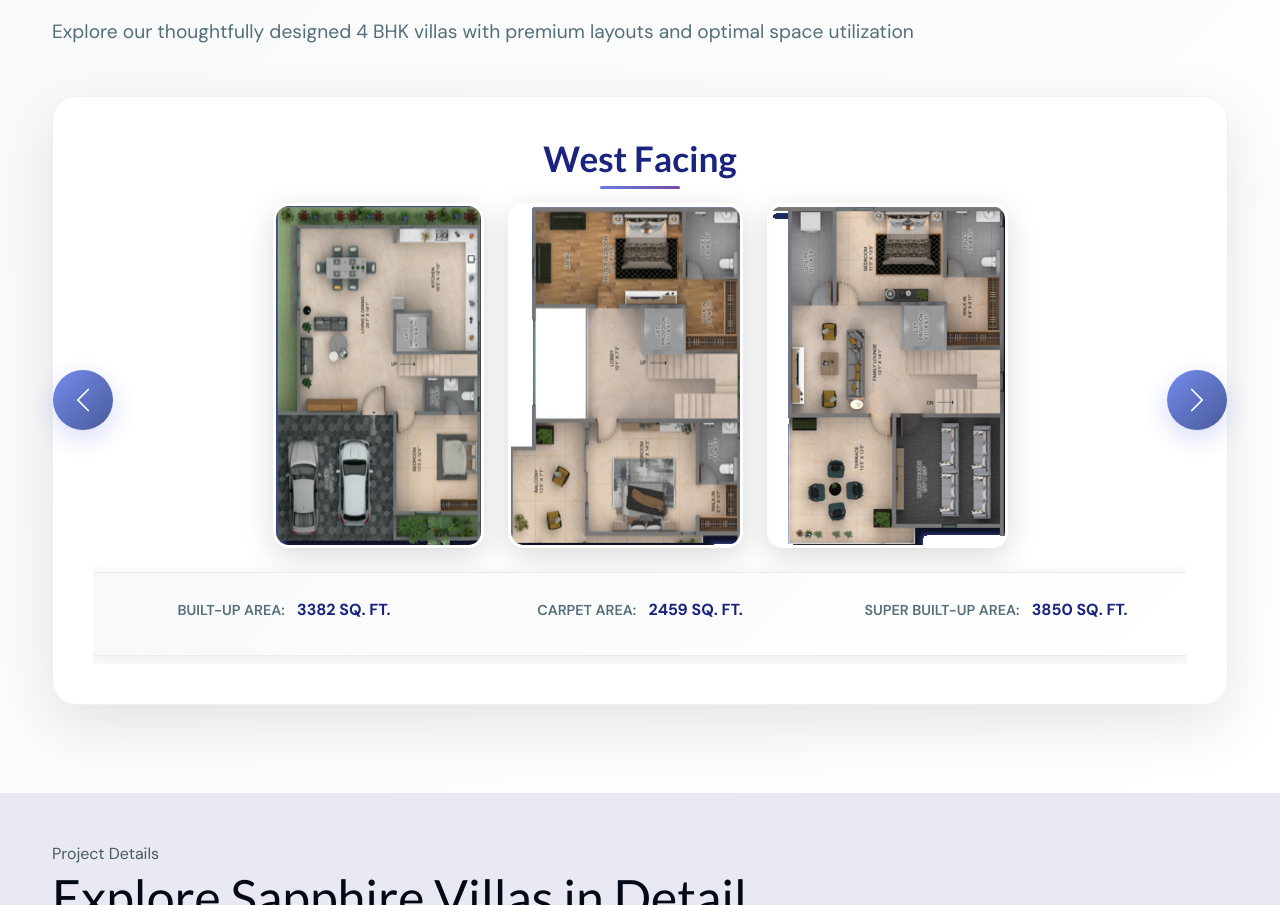
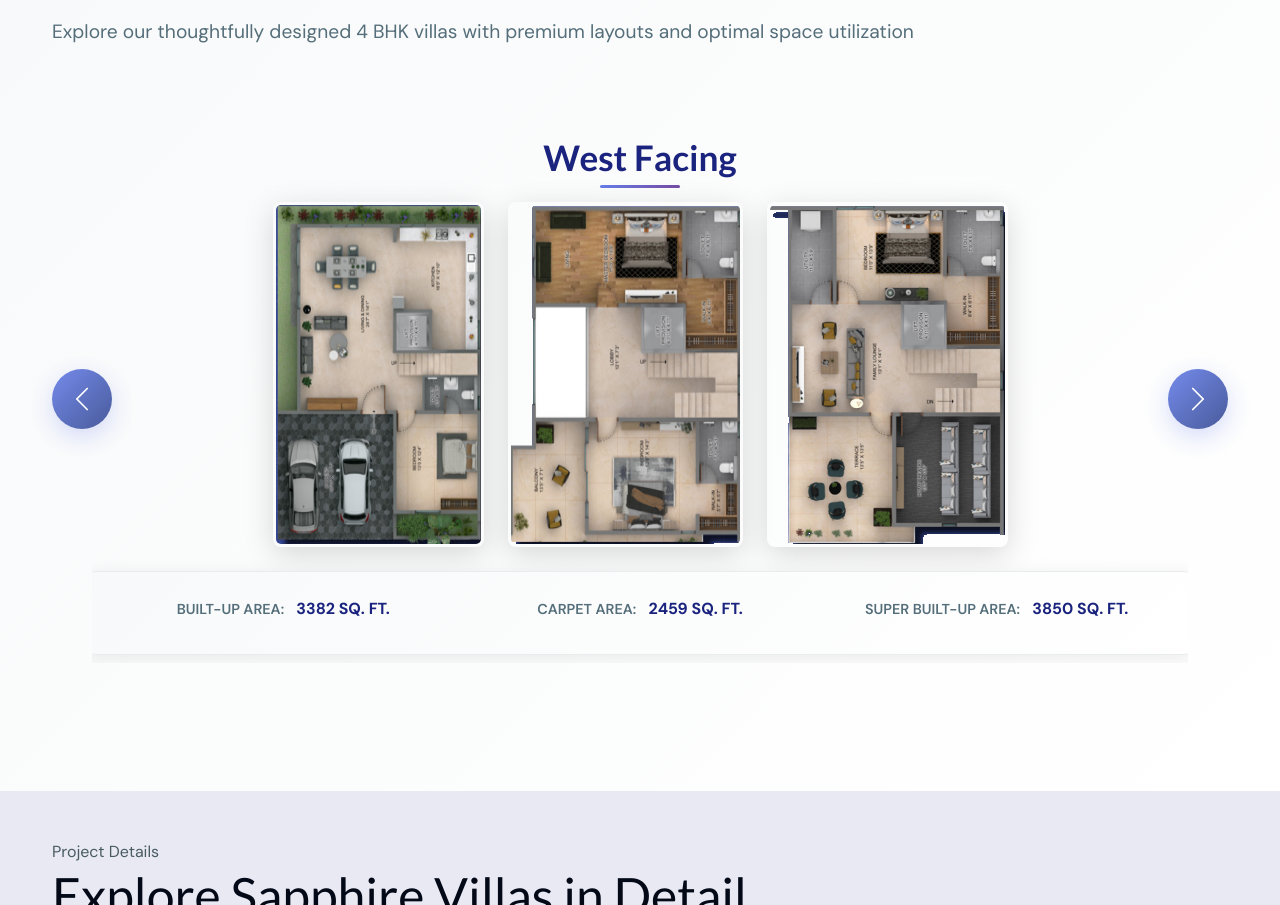
Before and after one commit to hetref/saphirevilla-2, a plain HTML site: page index.html in a window 1280 px wide. Shown: the part 6045-6950 px from the top of the page. Drawn offline with nearby package versions, Linux system fonts and the light colour scheme; animation ran at ten frames a second; a script that the page names is missing.

Commit message:
Refactor styles in discover-section.css for improved aesthetics and consistency
- Comment out background and border-radius properties in the floor plan carousel for potential future use.
- Adjust border-radius of floor plan images from 16px to 8px for a sleeker appearance.

```diff
--- a/assets/css/discover-section.css
+++ b/assets/css/discover-section.css
@@ -173,11 +173,11 @@
 
 /* Floor Plan Carousel */
 #floorplanCarousel {
-    background: white;
-    border-radius: 24px;
+    /* background: white; */
+    /* border-radius: 24px; */
     padding: 40px;
-    box-shadow: 0 20px 60px rgba(0, 0, 0, 0.1);
-    border: 1px solid #f0f0f0;
+    /* box-shadow: 0 20px 60px rgba(0, 0, 0, 0.1); */
+    /* border: 1px solid #f0f0f0; */
     margin-bottom: 40px;
 
     position: relative;
@@ -259,7 +259,7 @@
 
 .floor-plan-img {
     max-width: 320px;
-    border-radius: 16px;
+    border-radius: 8px;
     box-shadow: 0 8px 30px rgba(0, 0, 0, 0.15);
     transition: all 0.4s cubic-bezier(0.25, 0.46, 0.45, 0.94);
     border: 3px solid transparent;
```
